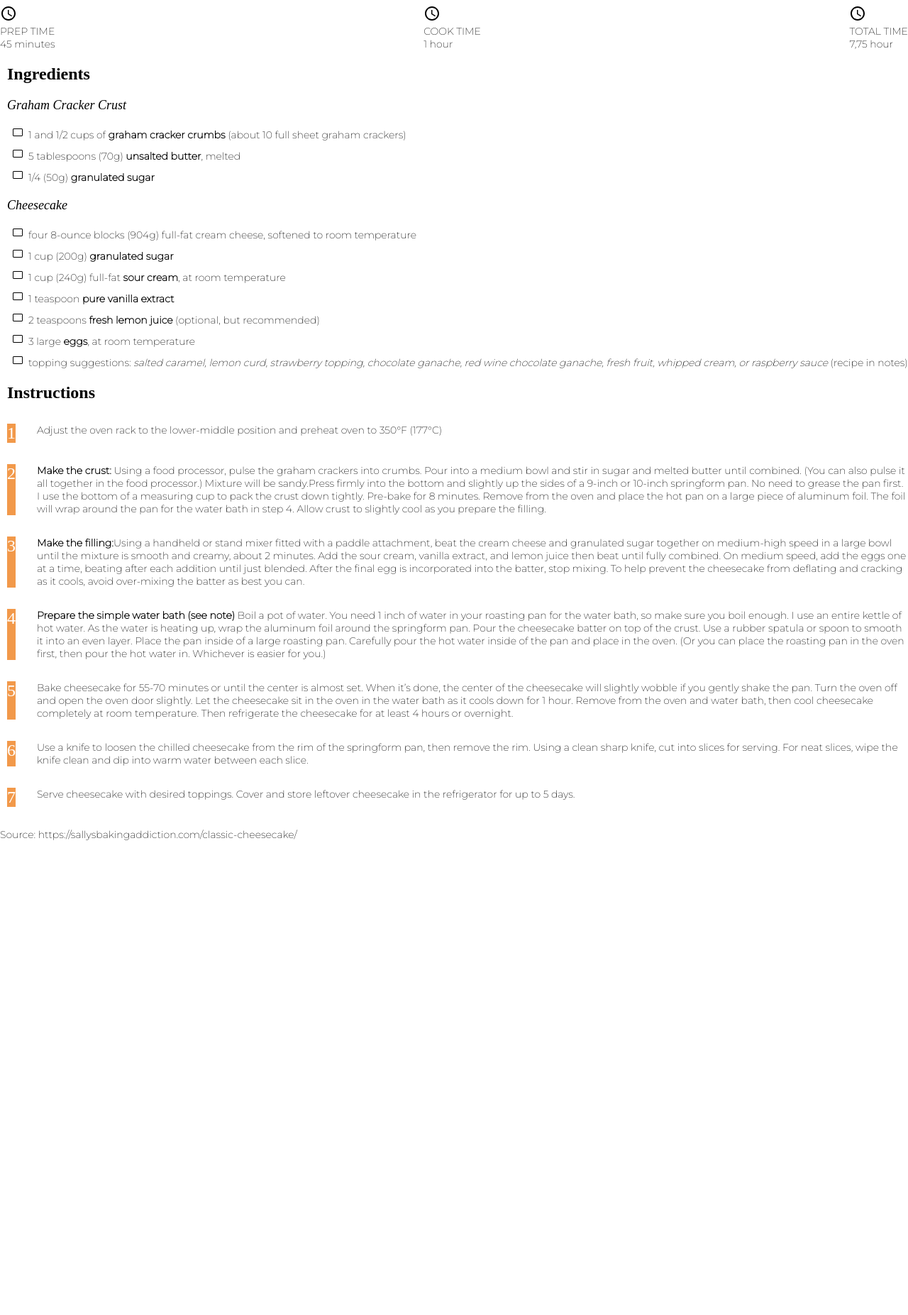
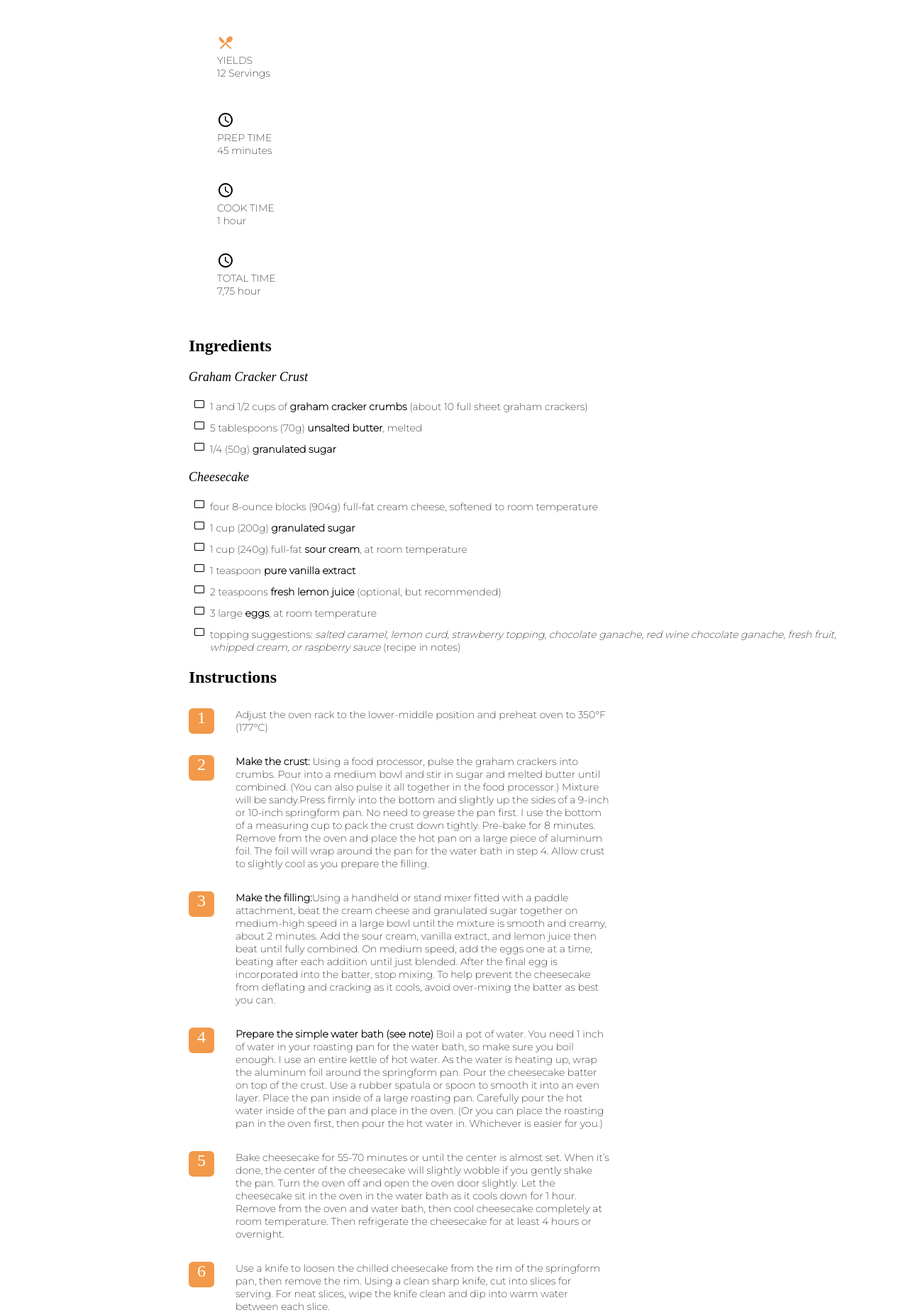
Before and after one commit to khusamayasir/Recipe-Page, a plain HTML site: page index.html in a window 1280 px wide. Shown: the part 633-2486 px from the top of the page at 71% size. Before the commit the page ends 1835 px from the top, so only its background shows below. Drawn offline with Linux system fonts and the light colour scheme.

Commit message:
update index.html

```diff
--- a/index.html
+++ b/index.html
@@ -121,60 +121,60 @@
         </div>
         <div class="points">
           <span class="bullet">1</span>
-          <span class="writing">
+          <p class="writing">
             Adjust the oven rack to the lower-middle position and preheat oven to 350°F (177°C)
-          </span>
+          </p>
         </div>
 
         <div class="points">
           <span class="bullet">2</span>
-          <span class="writing">
+          <p class="writing">
             <b>Make the crust:</b> Using a food processor, pulse the graham crackers into crumbs. Pour into a medium bowl and stir in sugar and melted butter until combined.
             (You can also pulse it all together in the food processor.) Mixture will be sandy.Press firmly into the bottom and slightly up the sides of a 9-inch or 10-inch springform pan. No need to grease the pan first.
             I use the bottom of a measuring cup to pack the crust down tightly. Pre-bake for 8 minutes. Remove from the oven and place the hot pan on a large piece of aluminum foil. The foil will wrap around the pan for the water bath in step 4.
             Allow crust to slightly cool as you prepare the filling.
-          </span>
+          </p>
         </div>
 
         <div class="points">
           <span class="bullet">3</span>
-          <span class="writing">
+          <p class="writing">
             <b>Make the filling:</b>Using a handheld or stand mixer fitted with a paddle attachment, beat the cream cheese and granulated sugar together on medium-high speed in a large bowl until the mixture is smooth and creamy, about 2 minutes.
             Add the sour cream, vanilla extract, and lemon juice then beat until fully combined. On medium speed, add the eggs one at a time, beating after each addition until just blended. After the final egg is incorporated into the batter, stop mixing.
             To help prevent the cheesecake from deflating and cracking as it cools, avoid over-mixing the batter as best you can.
-          </span>
+          </p>
         </div>
 
         <div class="points">
           <span class="bullet">4</span>
-          <span class="writing">
+          <p class="writing">
             <b>Prepare the simple water bath (see note)</b> Boil a pot of water. You need 1 inch of water in your roasting pan for the water bath, so make sure you boil enough.
             I use an entire kettle of hot water. As the water is heating up, wrap the aluminum foil around the springform pan. Pour the cheesecake batter on top of the crust. Use a rubber spatula or spoon to smooth it into an even layer.
             Place the pan inside of a large roasting pan. Carefully pour the hot water inside of the pan and place in the oven. (Or you can place the roasting pan in the oven first, then pour the hot water in. Whichever is easier for you.)
-          </span>
+          </p>
         </div>
 
         <div class="points">
         <span class="bullet">5</span>
-        <span class="writing">
+        <p class="writing">
           Bake cheesecake for 55-70 minutes or until the center is almost set. When it’s done, the center of the cheesecake will slightly wobble if you gently shake the pan.
           Turn the oven off and open the oven door slightly. Let the cheesecake sit in the oven in the water bath as it cools down for 1 hour. Remove from the oven and water bath, then cool cheesecake completely at room temperature.
           Then refrigerate the cheesecake for at least 4 hours or overnight.
-        </span>
+        </p>
       </div>
 
       <div class="points">
         <span class="bullet">6</span>
-        <span class="writing">
+        <p class="writing">
           Use a knife to loosen the chilled cheesecake from the rim of the springform pan, then remove the rim. Using a clean sharp knife, cut into slices for serving. For neat slices, wipe the knife clean and dip into warm water between each slice.
-        </span>
+        </p>
       </div>
 
       <div class="points">
         <span class="bullet">7</span>
-        <span class="writing">
+        <p class="writing">
           Serve cheesecake with desired toppings. Cover and store leftover cheesecake in the refrigerator for up to 5 days.
-        </span>
+        </p>
       </div>
 
       <p>Source: https://sallysbakingaddiction.com/classic-cheesecake/</p>
--- a/style.css
+++ b/style.css
@@ -124,3 +124,84 @@ footer {
 .devchallenges-link:hover {
     color: #f7542e;
 }
+
+@media (min-width: 1200px) {
+
+    header b{
+      font-size: 48px;
+    }
+
+    main{
+      position: relative;
+      inline-size: 969px;
+      margin-inline-start: 20%;
+    }
+
+    aside{
+      position: absolute;
+      right: 20px;
+      inline-size: 216px;
+      block-size: 367px;
+      border-radius: 10px;
+      box-shadow: 0px 0px 20px 0px #0000001A;
+    }
+
+    .bullet{
+      inline-size: 36px;
+      block-size: 36px;
+      border-radius: 6px;
+    }
+
+    .yield{
+      margin-inline-start: 50px;
+      padding-block-start: 57px;
+    }
+
+    .prep-time{
+      margin-block-start: 35px;
+      margin-inline-start: 50px;
+      margin-block-end: 35px;
+    }
+
+    .cook-time{
+      margin-inline-start: 50px;
+      margin-block-end: 35px;
+    }
+
+    .total-time{
+      margin-inline-start: 50px;
+      margin-block-end: 35px;
+    }
+
+    .time{
+      flex-direction: column;
+    }
+
+    .info{
+      inline-size: 590px;
+    }
+
+    .writing{
+      inline-size: 528px;
+    }
+
+  }
+
+  @media (max-width: 1199px) {
+
+    header b{
+      font-size: 20px;
+      margin-inline-start: 20px;
+    }
+
+    .bullet{
+      inline-size: 15px;
+      block-size: 15px;
+      border-radius: 5px;
+      padding-block-end: 20px;
+      padding-inline-start: 12px;
+      padding-inline-end: 12px;
+    }
+
+
+  }
```
